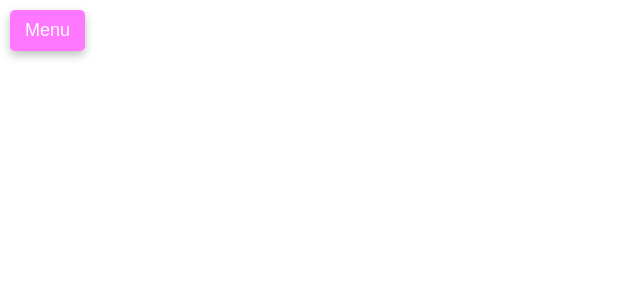
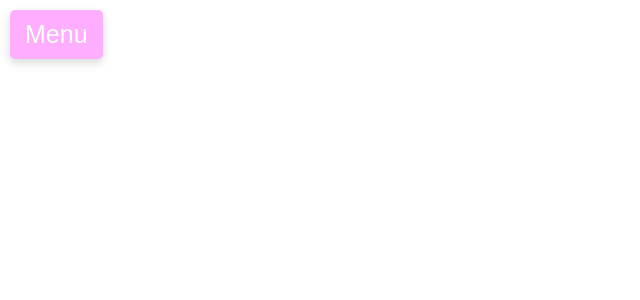
Before and after one commit to Kadagana/Kadagana.github.io, a Jekyll site: the page built from index.markdown, in a window 1280 px wide. Shown: the top 300 px of the page, without its empty margins (0-640 px from the left). Built offline with Jekyll 4.4.1, drawn with Linux system fonts in a browser that asks for light colours; nearby versions of some CDN libraries; library files that are not in the unit come from our copies.

Commit message:
im content

```diff
--- a/_layouts/indexLayout.html
+++ b/_layouts/indexLayout.html
@@ -19,7 +19,7 @@
 
   #nav-overlay {
     position: absolute;
-    top: 40px;
+    top: 60px;
     left: 10px;
     z-index: 2;
     background-color: rgba(255, 255, 255, 0.3);
@@ -38,7 +38,7 @@
     display: block;
     margin-bottom: 10px;
     text-decoration: none;
-    font-size: 20px;
+    font-size: 35px;
     color: #FF77FF;
     font-weight: bold;
   }
@@ -55,18 +55,19 @@
     z-index: 3;
     background-color: #FF77FF;
     color: #fff;
-    font-size: 18px;
+    font-size: 25px;
     border: none;
     border-radius: 5px;
     padding: 10px 15px;
     cursor: pointer;
+    opacity: 0.6;
     box-shadow: 0px 4px 10px rgba(0, 0, 0, 0.25);
   }
 
   #toggle-nav:hover {
     background-color: #AA55FF;
   }
-  @media screen and (max-width: 768px) {
+  @media screen and (max-width: 1000px) {
     #nav-overlay {
       width: 80%; /* Take more screen width on mobile */
       font-size: 40px; /* Adjust text size for smaller screens */
```
